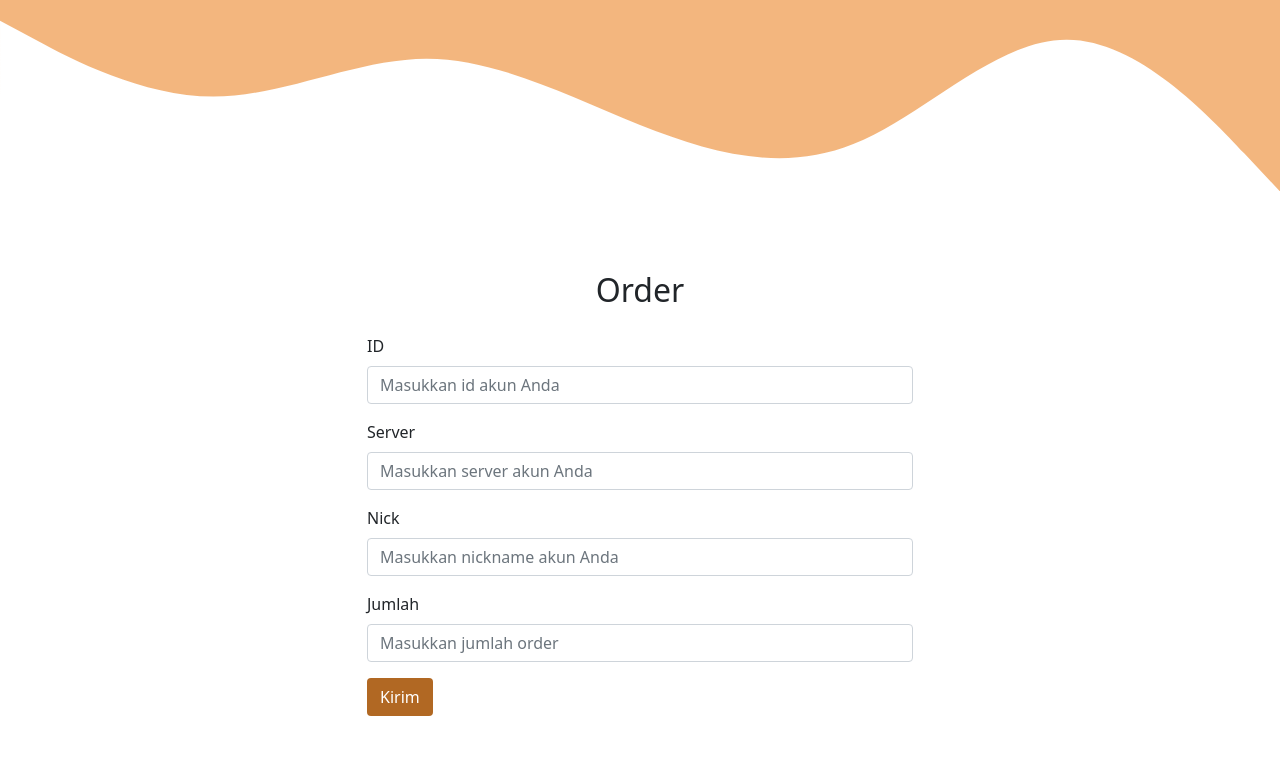
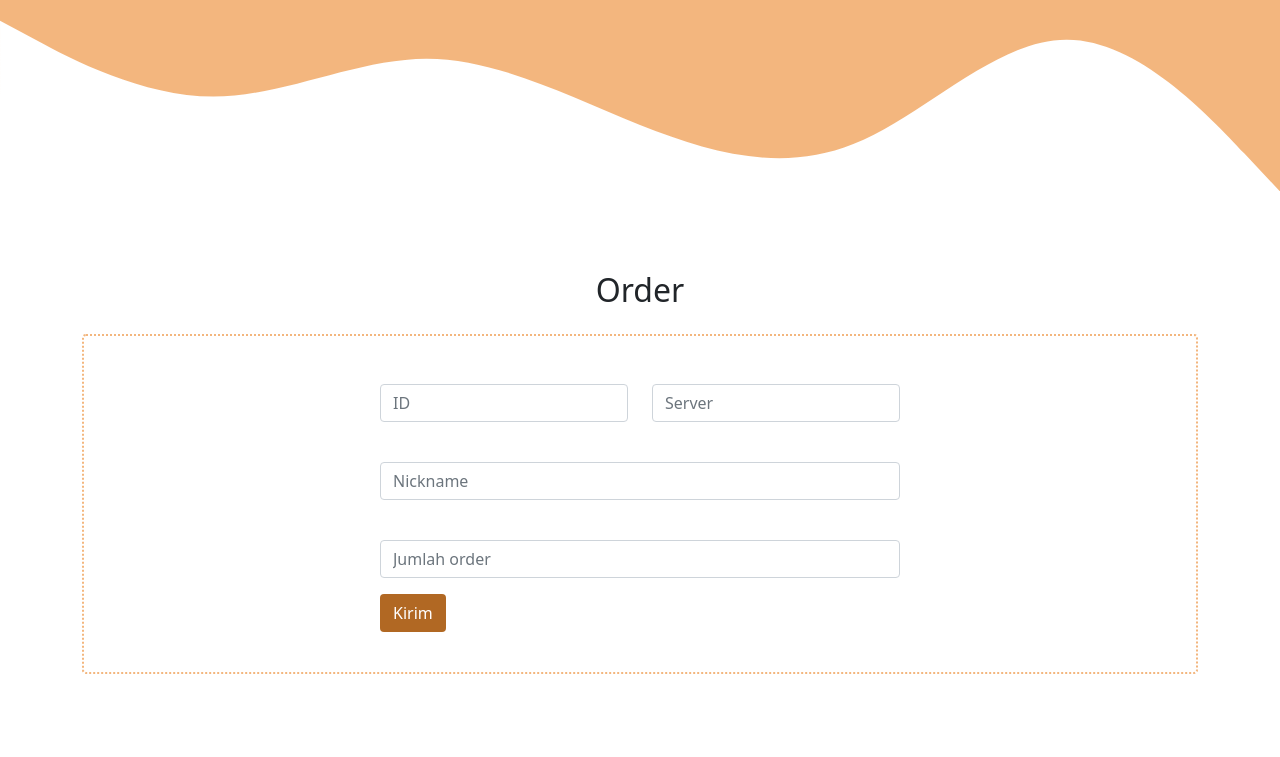
Before and after one commit to sigoyohanes/sigoyohanes.github.io, a plain HTML site: page index.html in a window 1280 px wide. Shown: the part 2000-2757 px from the top of the page. Drawn offline with Linux system fonts and the light colour scheme.

Commit message:
add order card

```diff
--- a/index.html
+++ b/index.html
@@ -49,7 +49,7 @@
     <section class="jumbotron text-center">
       <img src="img/logo.jpg" alt="acestore" width="200" class="rounded-circle img-thumbnail" />
       <h1 class="display-4">jokibyace</h1>
-      <p class="lead">Topup diamond mobile legend | Jasa joki mobile legend</p>
+      <p class="lead">Topup diamond | Jasa joki Mobile Legends</p>
       <svg xmlns="http://www.w3.org/2000/svg" viewBox="0 0 1440 320">
         <path
           fill="#ffffff"
@@ -137,7 +137,7 @@
       </svg>
     </section>
     <!-- Akhir Pricelist -->
-    <!-- Contact -->
+    <!-- Order -->
     <section id="order">
       <div class="container">
         <div class="row text-center mb-3">
@@ -145,50 +145,32 @@
             <h2>Order</h2>
           </div>
         </div>
-        <div class="row justify-content-center">
+        <div class="card" style="border-color: rgb(243, 182, 126); border-width: 2px; border-style: dotted">
+          <div class="row justify-content-center p-4">
             <div class="col-md-6">
               <form autocomplete="off">
-              <div class="mb-3">
-                <label for="id" class="form-label">ID</label>
-                <input
-                  type="number"
-                  class="form-control"
-                  id="id"
-                  aria-describedby="id"
-                  placeholder="Masukkan id akun Anda"
-                  required
-                />
+                <div class="row">
+                  <div class="col mb-3">
+                    <label for="id" class="form-label"></label>
+                    <input type="number" class="form-control" id="id" aria-describedby="id" placeholder="ID" required />
+                  </div>
+                  <div class="col mb-3">
+                    <label for="server" class="form-label"></label>
+                    <input name="server" type="number" class="form-control" id="server" placeholder="Server" required />
+                  </div>
                 </div>
                 <div class="mb-3">
-                <label for="server" class="form-label">Server</label>
-                <input
-                  name="server"
-                  type="number"
-                  class="form-control"
-                  id="server"
-                  placeholder="Masukkan server akun Anda"
-                  required
-                />
+                  <label for="server" class="form-label"></label>
+                  <input name="nick" type="text" class="form-control" id="nick" placeholder="Nickname" required />
                 </div>
                 <div class="mb-3">
-                <label for="server" class="form-label">Nick</label>
-                <input
-                  name="nick"
-                  type="text"
-                  class="form-control"
-                  id="nick"
-                  placeholder="Masukkan nickname akun Anda"
-                  required
-                />
-              </div>
-              <div class="mb-3">
-                <label for="server" class="form-label">Jumlah</label>
+                  <label for="server" class="form-label"></label>
                   <input
                     name="jumlah"
                     type="number"
                     class="form-control"
                     id="jumlah"
-                  placeholder="Masukkan jumlah order"
+                    placeholder="Jumlah order"
                     required
                   />
                 </div>
@@ -205,6 +187,7 @@
             </div>
           </div>
         </div>
+      </div>
       <svg xmlns="http://www.w3.org/2000/svg" viewBox="0 0 1440 320">
         <path
           fill="rgb(177, 104, 35)"
@@ -213,7 +196,7 @@
         ></path>
       </svg>
     </section>
-    <!-- Akhir Contact -->
+    <!-- Akhir Order -->
     <!-- Footer -->
     <footer class="text-white text-center pb-4" style="background-color: rgb(177, 104, 35)">
       <p>
@@ -248,7 +231,6 @@
           "%0a" +
           "%0a" +
           "_Sertakan ss diamond sekarang_";
-
         window.open(url, "_blank").focus();
       }
     </script>
--- a/style.css
+++ b/style.css
@@ -2,8 +2,18 @@ body {
   min-height: 2000px;
 }
 
-a {
-  text-decoration: none;
+.form-control:focus {
+  border-width: 3px;
+  border-color: rgb(243, 182, 126);
+  box-shadow: none;
+}
+
+input::-webkit-inner-spin-button,
+input::-webkit-outer-spin-button,
+input[type="number"] {
+  -webkit-appearance: none;
+  margin: 0;
+  -moz-appearance: textfield;
 }
 
 section {
```
Lines whose indentation alone changed are shown as unchanged.
